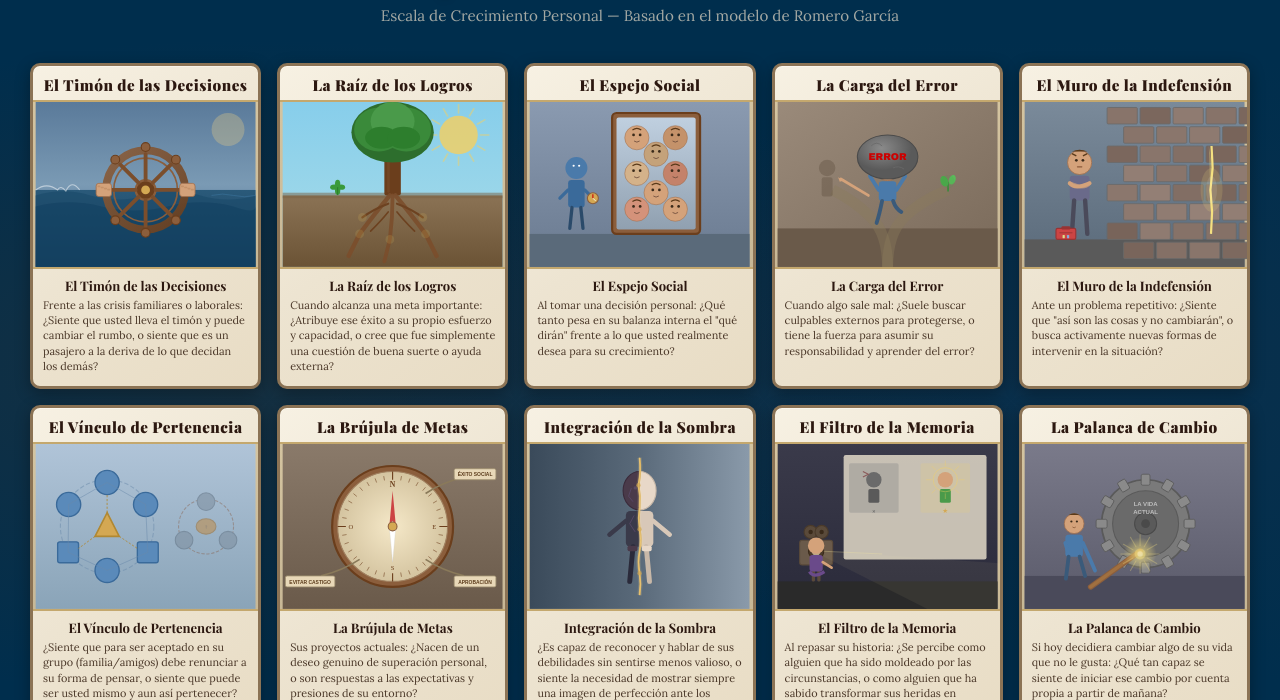
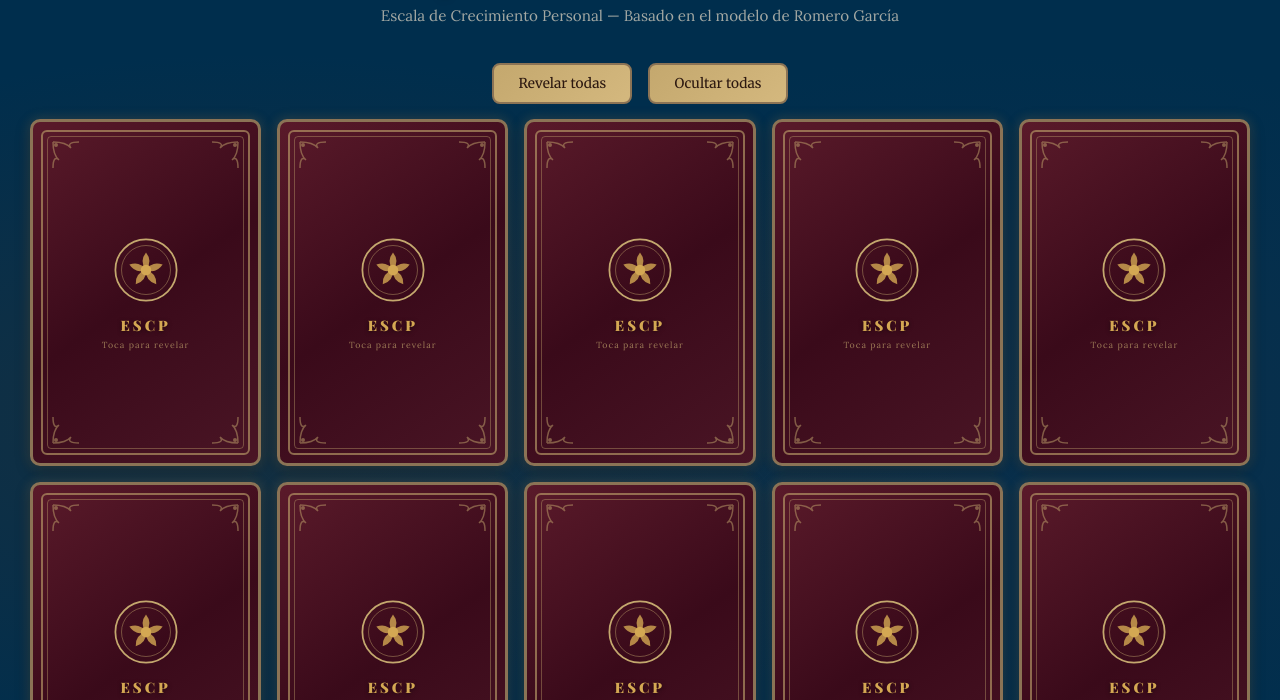
Before and after one commit to jsantamariar/evaluation-cards, a plain HTML site: page index.html in a window 1280 px wide. Shown: the part 100-800 px from the top of the page. Drawn offline with nearby package versions, Linux system fonts and the light colour scheme.

Commit message:
Update index.html

```diff
--- a/index.html
+++ b/index.html
@@ -56,27 +56,120 @@
     padding: 10px;
   }
 
-  .card {
-    background: linear-gradient(145deg, #f7f1e3, #ede4d1, #e8dcc4);
+  .card-container {
+    perspective: 1000px;
+    cursor: pointer;
+    aspect-ratio: 3/4.5;
+  }
+
+  .card-container:hover .card-inner {
+    box-shadow: 0 12px 30px rgba(0,0,0,0.4);
+  }
+
+  .card-container:hover .card-inner:not(.flipped) {
+    transform: rotateY(15deg);
+  }
+
+  .card-container:hover .card-inner.flipped {
+    transform: rotateY(195deg);
+  }
+
+  .card-inner {
+    position: relative;
+    width: 100%;
+    height: 100%;
+    transition: transform 0.7s cubic-bezier(0.4, 0.0, 0.2, 1), box-shadow 0.3s ease;
+    transform-style: preserve-3d;
+    border-radius: 10px;
+    box-shadow: 0 4px 15px rgba(0,0,0,0.3);
+  }
+
+  .card-inner.flipped {
+    transform: rotateY(180deg);
+  }
+
+  .card-face {
+    position: absolute;
+    inset: 0;
+    backface-visibility: hidden;
+    -webkit-backface-visibility: hidden;
     border-radius: 10px;
     border: 3px solid #8b7355;
-    box-shadow:
-      0 4px 15px rgba(0,0,0,0.3),
-      inset 0 1px 0 rgba(255,255,255,0.4);
     overflow: hidden;
-    cursor: pointer;
-    transition: transform 0.3s ease, box-shadow 0.3s ease;
+  }
+
+  .card-face-back {
+    background: linear-gradient(145deg, #5a1a2a, #3a0a1a, #4a1525);
     display: flex;
     flex-direction: column;
-    position: relative;
+    align-items: center;
+    justify-content: center;
+    z-index: 2;
   }
 
-  .card:hover {
-    transform: translateY(-6px) scale(1.02);
-    box-shadow:
-      0 12px 30px rgba(0,0,0,0.4),
-      inset 0 1px 0 rgba(255,255,255,0.4);
-    border-color: #6d5a3a;
+  .card-face-back .back-pattern {
+    position: absolute;
+    inset: 8px;
+    border: 2px solid #c4a86e;
+    border-radius: 6px;
+    opacity: 0.6;
+  }
+
+  .card-face-back .back-pattern-inner {
+    position: absolute;
+    inset: 14px;
+    border: 1px solid #c4a86e;
+    border-radius: 4px;
+    opacity: 0.4;
+  }
+
+  .card-face-back .back-emblem {
+    position: relative;
+    z-index: 1;
+    width: 70px;
+    height: 70px;
+  }
+
+  .card-face-back .back-title {
+    position: relative;
+    z-index: 1;
+    font-family: 'Playfair Display', serif;
+    font-weight: 900;
+    font-size: 0.9rem;
+    color: #d4a853;
+    letter-spacing: 3px;
+    margin-top: 10px;
+    text-shadow: 0 1px 4px rgba(0,0,0,0.5);
+  }
+
+  .card-face-back .back-subtitle {
+    position: relative;
+    z-index: 1;
+    font-family: 'Lora', serif;
+    font-size: 0.55rem;
+    color: #c4a86e;
+    opacity: 0.7;
+    margin-top: 4px;
+    letter-spacing: 1px;
+  }
+
+  .card-face-back .corner-ornament {
+    position: absolute;
+    width: 30px;
+    height: 30px;
+    opacity: 0.5;
+  }
+
+  .card-face-back .corner-ornament.tl { top: 18px; left: 18px; }
+  .card-face-back .corner-ornament.tr { top: 18px; right: 18px; transform: scaleX(-1); }
+  .card-face-back .corner-ornament.bl { bottom: 18px; left: 18px; transform: scaleY(-1); }
+  .card-face-back .corner-ornament.br { bottom: 18px; right: 18px; transform: scale(-1); }
+
+  .card-face-front {
+    background: linear-gradient(145deg, #f7f1e3, #ede4d1, #e8dcc4);
+    transform: rotateY(180deg);
+    display: flex;
+    flex-direction: column;
   }
 
   .card-title {
@@ -92,7 +185,8 @@
 
   .card-image {
     width: 100%;
-    aspect-ratio: 4/3;
+    flex: 1;
+    min-height: 0;
     overflow: hidden;
     border-top: 2px solid #c4a86e;
     border-bottom: 2px solid #c4a86e;
@@ -118,10 +212,10 @@
     font-family: 'Lora', serif;
     font-size: 0.68rem;
     line-height: 1.4;
-    padding: 0 10px 12px;
+    padding: 0 10px 10px;
     color: #4a3728;
     text-align: left;
-    flex: 1;
+    overflow: hidden;
   }
 
   /* Modal */
@@ -243,6 +337,43 @@
   @keyframes fadeIn { from { opacity: 0; } to { opacity: 1; } }
   @keyframes slideUp { from { transform: translateY(30px); opacity: 0; } to { transform: translateY(0); opacity: 1; } }
 
+  @keyframes breathe {
+    0%, 100% { box-shadow: 0 4px 15px rgba(0,0,0,0.3), 0 0 0 0 rgba(196,168,110,0); }
+    50% { box-shadow: 0 4px 15px rgba(0,0,0,0.3), 0 0 15px 2px rgba(196,168,110,0.25); }
+  }
+
+  .card-inner:not(.flipped) {
+    animation: breathe 3s ease-in-out infinite;
+  }
+
+  .card-inner.flipped {
+    animation: none;
+  }
+
+  .controls {
+    text-align: center;
+    padding: 10px 0 5px;
+  }
+
+  .controls button {
+    background: linear-gradient(135deg, #c4a86e, #d4b87e);
+    border: 2px solid #8b7355;
+    color: #2c1810;
+    font-family: 'Merriweather', serif;
+    font-size: 0.85rem;
+    padding: 10px 24px;
+    border-radius: 8px;
+    cursor: pointer;
+    transition: all 0.2s;
+    margin: 0 6px;
+  }
+
+  .controls button:hover {
+    background: linear-gradient(135deg, #d4b87e, #e4c88e);
+    transform: translateY(-2px);
+    box-shadow: 0 4px 12px rgba(0,0,0,0.3);
+  }
+
   footer {
     text-align: center;
     padding: 25px 20px 15px;
@@ -276,6 +407,11 @@
   <h1>Tarjetas de Evaluación ESCP</h1>
   <p>Escala de Crecimiento Personal — Basado en el modelo de Romero García</p>
 </header>
+
+<div class="controls">
+  <button onclick="flipAll()">Revelar todas</button>
+  <button onclick="resetAll()">Ocultar todas</button>
+</div>
 
 <div class="grid" id="cardGrid"></div>
 
@@ -869,16 +1005,71 @@ const cards = [
 
 let currentIndex = 0;
 
+const cornerSvg = `<svg viewBox="0 0 30 30" xmlns="http://www.w3.org/2000/svg">
+  <path d="M2 2 Q2 15 8 20 Q2 15 2 28" stroke="#c4a86e" stroke-width="1.5" fill="none"/>
+  <path d="M2 2 Q15 2 20 8 Q15 2 28 2" stroke="#c4a86e" stroke-width="1.5" fill="none"/>
+  <circle cx="5" cy="5" r="2" fill="#c4a86e"/>
+</svg>`;
+
+const emblemSvg = `<svg viewBox="0 0 80 80" xmlns="http://www.w3.org/2000/svg">
+  <circle cx="40" cy="40" r="35" fill="none" stroke="#c4a86e" stroke-width="2"/>
+  <circle cx="40" cy="40" r="28" fill="none" stroke="#c4a86e" stroke-width="1" opacity="0.5"/>
+  <g transform="translate(40,40)">
+    <path d="M0 -20 Q8 -10 0 0 Q-8 -10 0 -20Z" fill="#d4a853" opacity="0.8"/>
+    <path d="M0 -20 Q8 -10 0 0 Q-8 -10 0 -20Z" fill="#d4a853" opacity="0.8" transform="rotate(72)"/>
+    <path d="M0 -20 Q8 -10 0 0 Q-8 -10 0 -20Z" fill="#d4a853" opacity="0.8" transform="rotate(144)"/>
+    <path d="M0 -20 Q8 -10 0 0 Q-8 -10 0 -20Z" fill="#d4a853" opacity="0.8" transform="rotate(216)"/>
+    <path d="M0 -20 Q8 -10 0 0 Q-8 -10 0 -20Z" fill="#d4a853" opacity="0.8" transform="rotate(288)"/>
+    <circle cx="0" cy="0" r="6" fill="#d4a853"/>
+  </g>
+</svg>`;
+
 function renderCards() {
   const grid = document.getElementById('cardGrid');
   grid.innerHTML = cards.map((card, i) => `
-    <div class="card" onclick="openModal(${i})" tabindex="0" role="button" aria-label="Ver tarjeta: ${card.title}">
-      <div class="card-title">${card.title}</div>
-      <div class="card-image">${card.svg()}</div>
-      <div class="card-subtitle">${card.title}</div>
-      <div class="card-desc">${card.desc}</div>
+    <div class="card-container" data-index="${i}" tabindex="0" role="button" aria-label="Voltear tarjeta: ${card.title}">
+      <div class="card-inner" id="card-${i}">
+        <div class="card-face card-face-back">
+          <div class="back-pattern"></div>
+          <div class="back-pattern-inner"></div>
+          <div class="corner-ornament tl">${cornerSvg}</div>
+          <div class="corner-ornament tr">${cornerSvg}</div>
+          <div class="corner-ornament bl">${cornerSvg}</div>
+          <div class="corner-ornament br">${cornerSvg}</div>
+          <div class="back-emblem">${emblemSvg}</div>
+          <div class="back-title">ESCP</div>
+          <div class="back-subtitle">Toca para revelar</div>
+        </div>
+        <div class="card-face card-face-front">
+          <div class="card-title">${card.title}</div>
+          <div class="card-image">${card.svg()}</div>
+          <div class="card-subtitle">${card.title}</div>
+          <div class="card-desc">${card.desc}</div>
+        </div>
+      </div>
     </div>
   `).join('');
+
+  document.querySelectorAll('.card-container').forEach(container => {
+    container.addEventListener('click', handleCardClick);
+    container.addEventListener('keydown', (e) => {
+      if (e.key === 'Enter' || e.key === ' ') {
+        e.preventDefault();
+        handleCardClick.call(container, e);
+      }
+    });
+  });
+}
+
+function handleCardClick(e) {
+  const index = parseInt(this.dataset.index);
+  const inner = document.getElementById(`card-${index}`);
+
+  if (!inner.classList.contains('flipped')) {
+    inner.classList.add('flipped');
+  } else {
+    openModal(index);
+  }
 }
 
 function openModal(index) {
@@ -901,6 +1092,22 @@ function updateModal() {
   document.getElementById('modalCounter').textContent = `${currentIndex + 1} / ${cards.length}`;
 }
 
+function flipAll() {
+  cards.forEach((_, i) => {
+    setTimeout(() => {
+      document.getElementById(`card-${i}`).classList.add('flipped');
+    }, i * 100);
+  });
+}
+
+function resetAll() {
+  cards.forEach((_, i) => {
+    setTimeout(() => {
+      document.getElementById(`card-${i}`).classList.remove('flipped');
+    }, i * 100);
+  });
+}
+
 function navigate(dir) {
   currentIndex = (currentIndex + dir + cards.length) % cards.length;
   updateModal();
@@ -921,14 +1128,6 @@ document.addEventListener('keydown', (e) => {
   if (e.key === 'ArrowRight') navigate(1);
 });
 
-document.querySelectorAll('.card').forEach(card => {
-  card.addEventListener('keydown', (e) => {
-    if (e.key === 'Enter' || e.key === ' ') {
-      e.preventDefault();
-      card.click();
-    }
-  });
-});
 
 renderCards();
 </script>
```
